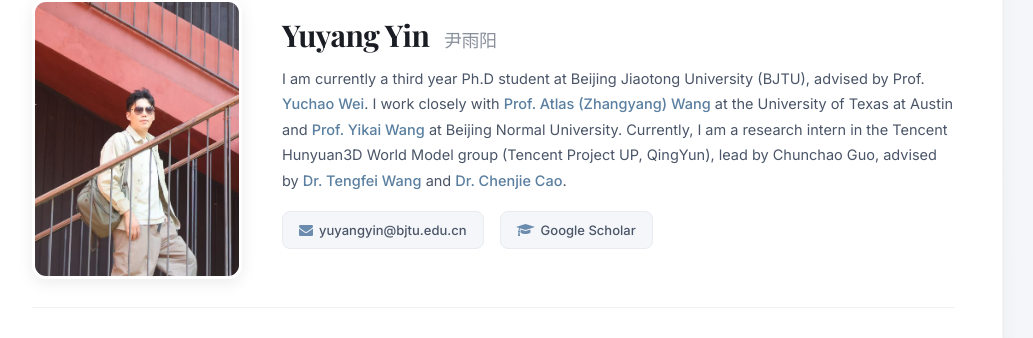
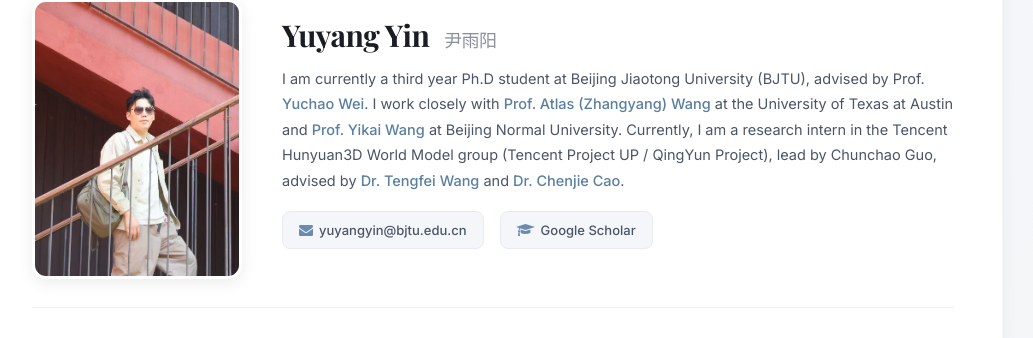
Before and after one commit to YuyangYin/YuyangYin.github.io, a Jekyll site: the page built from index.html, in a window 1280 px wide and 900 px high. Shown: the part 86-424 px from the top of the window, without its empty margins (147-1180 px from the left). Built offline with Jekyll 4.4.1, drawn with Linux system fonts in a browser that asks for light colours; a script that is not in the unit is left out; some of the changed text lies outside the part shown.

Commit message:
Update QingYun wording to 'Tencent Project UP / QingYun Project'

```diff
--- a/_includes/yyy_intern.html
+++ b/_includes/yyy_intern.html
@@ -8,7 +8,7 @@
 			<img src="assets/images/hunyuan3d.png" alt="Tencent Hunyuan3D">
 		</div>
 		<div class="exp-body">
-			<div class="exp-company">Tencent Hunyuan3D (Tencent Project UP, QingYun)</div>
+			<div class="exp-company">Tencent Hunyuan3D (Tencent Project UP / QingYun Project)</div>
 			<div class="exp-period">2025.12 – present</div>
 			<div class="exp-desc">
 				Topic: World Model. Lead by Chunchao Guo, advised by
--- a/_includes/yyy_introduction.html
+++ b/_includes/yyy_introduction.html
@@ -12,8 +12,8 @@
 			<a href="https://scholar.google.com/citations?user=pxFyKAIAAAAJ&hl=zh-CN">Prof. Atlas (Zhangyang) Wang</a>
 			at the University of Texas at Austin and
 			<a href="https://yikaiw.github.io/">Prof. Yikai Wang</a> at Beijing Normal University.
-			Currently, I am a research intern in the Tencent Hunyuan3D World Model group (Tencent Project UP,
-			QingYun), lead by Chunchao Guo, advised by
+			Currently, I am a research intern in the Tencent Hunyuan3D World Model group (Tencent Project UP /
+			QingYun Project), lead by Chunchao Guo, advised by
 			<a href="https://tengfei-wang.github.io/" target="_blank">Dr. Tengfei Wang</a> and
 			<a href="https://ewrfcas.github.io/" target="_blank">Dr. Chenjie Cao</a>.
 		</p>
```
